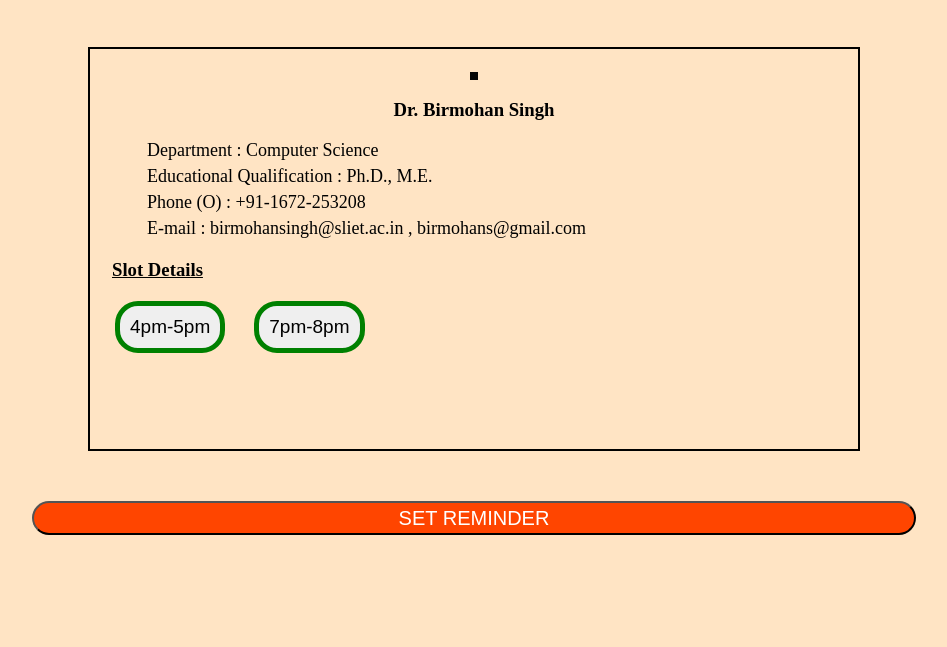
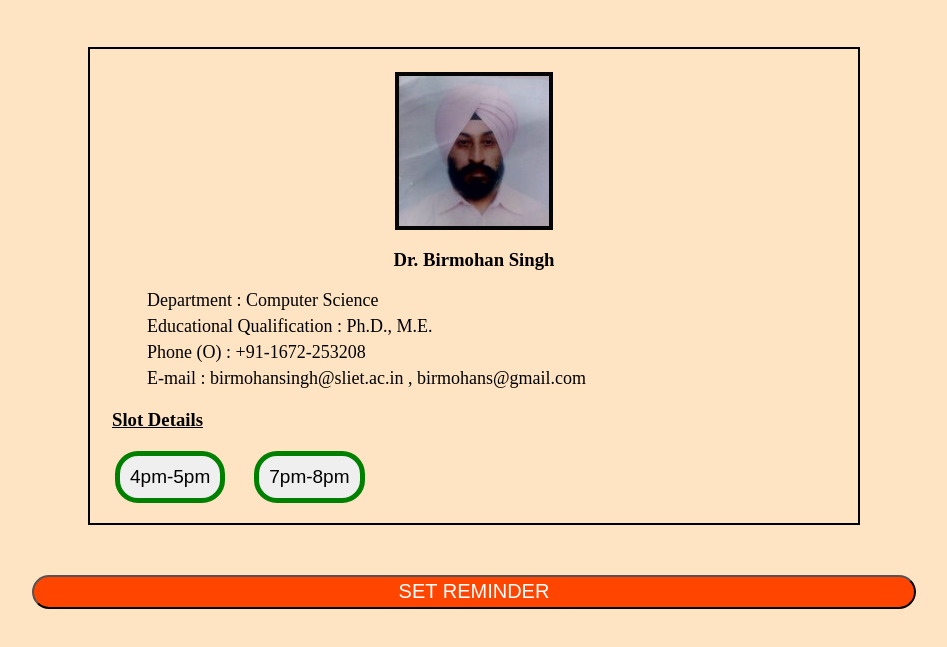
Before and after one commit to Debasmitapanda/Team-HackHorizon, a plain HTML site: page detail.html in a window 1280 px wide. Shown: the part 61-708 px from the top of the page, without its empty margins (166-1113 px from the left). Drawn offline with Linux system fonts and the light colour scheme.

Commit message:
added image

```diff
--- a/detail.html
+++ b/detail.html
@@ -12,7 +12,7 @@
     <h1>MENTOR INFORMATION</h1>
     <div class="div">
         <div class="img">
-            <img src="teacher1img.jpg" alt="">
+            <img src="images/teacher1img.jpg" alt="">
         </div>
         <h3>Dr. Birmohan Singh</h3>
         <div class="info">
```
